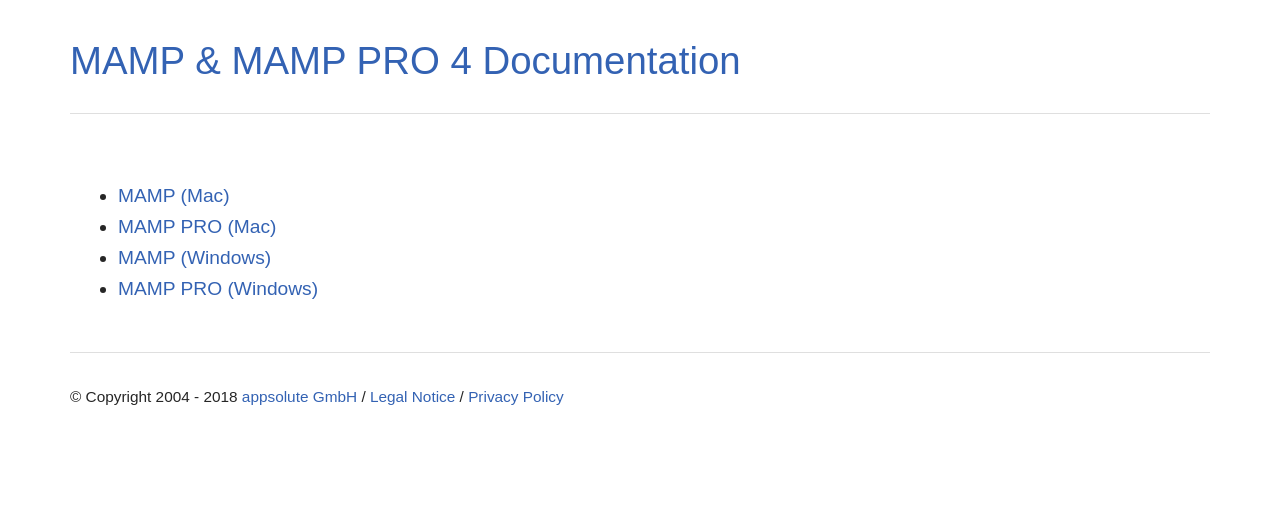
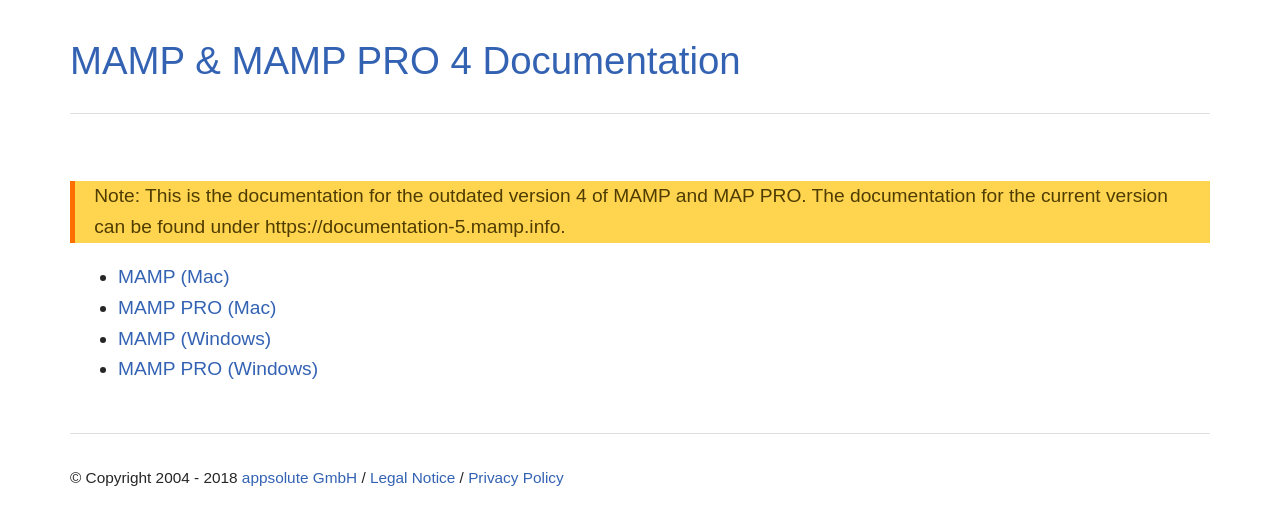
Before and after one commit to appsolutegmbh/MAMP-MAMP-PRO-4-Documentation, a Jekyll site: the page built from index.md, in a window 1280 px wide. Shown: the top 525 px of the page. Built offline with Jekyll 4.4.1, drawn with Linux system fonts in a browser that asks for light colours; some web fonts are replaced.

Commit message:
Update index.md

```diff
--- a/index.md
+++ b/index.md
@@ -4,6 +4,10 @@ description: MAMP & MAMP PRO Documentation
 layout: default-1
 ---
 
+<div class="alert" role="alert">
+Note: This is the documentation for the outdated version 4 of MAMP and MAP PRO. The documentation for the current version can be found under https://documentation-5.mamp.info.
+</div>
+
 - [MAMP (Mac)](/en/MAMP-Mac/)
 - [MAMP PRO (Mac)](/en/MAMP-PRO-Mac/)
 - [MAMP (Windows)](/en/MAMP-Windows/)
```
